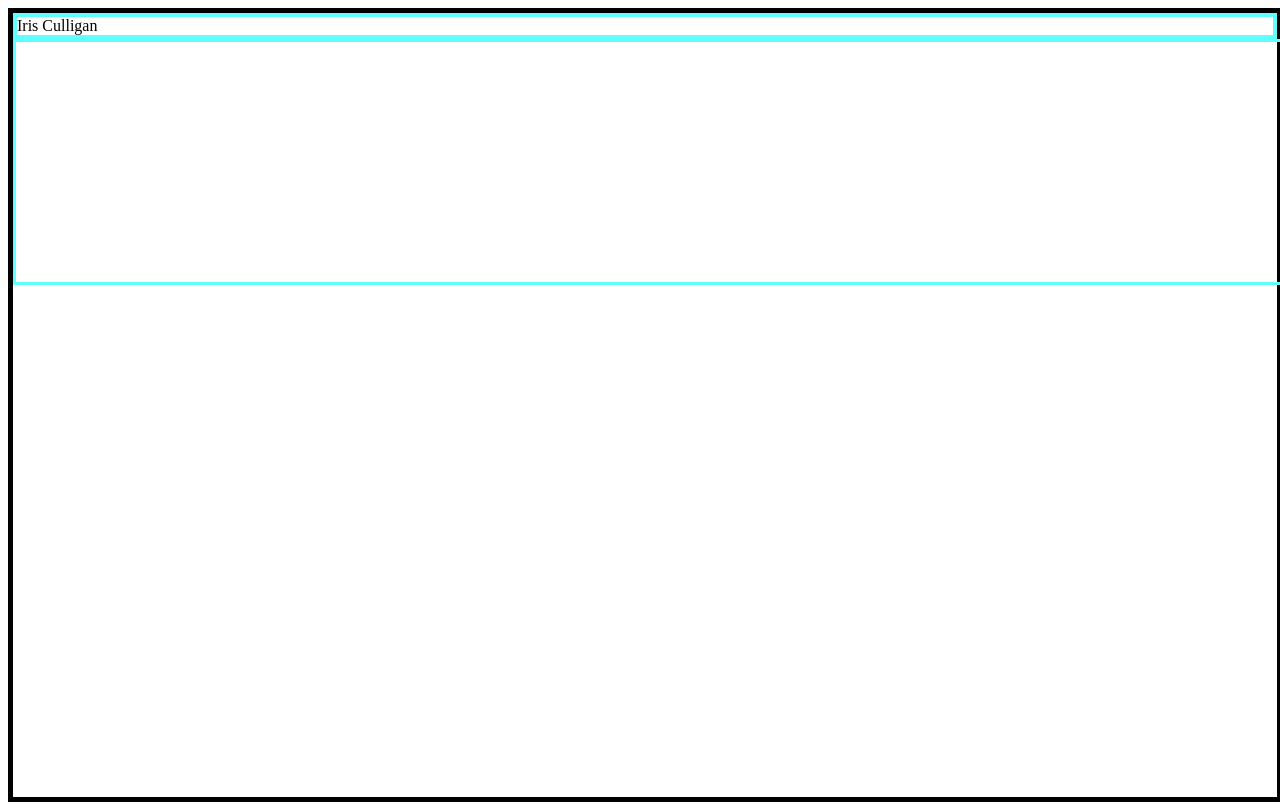
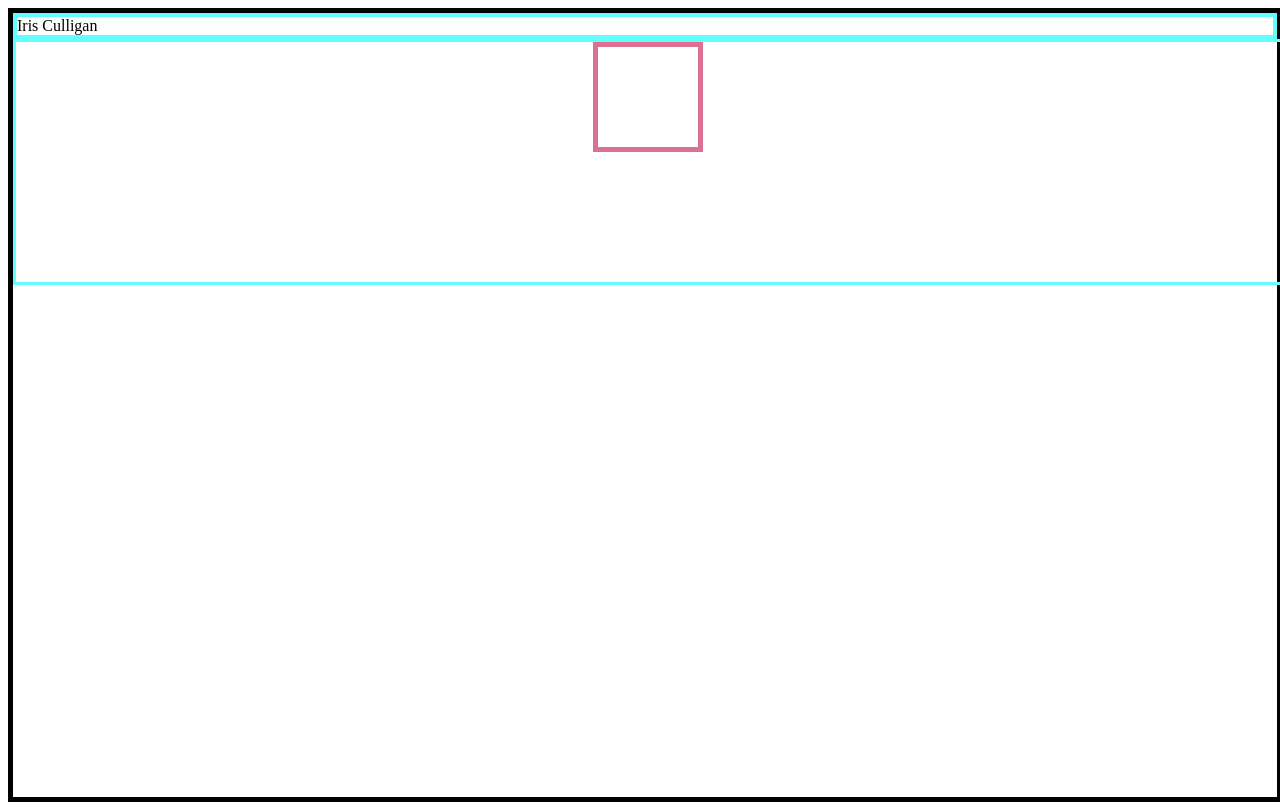
Before and after one commit to cacteyeris/cacteyeris.github.io, a plain HTML site: page index.html in a window 1280 px wide. Drawn offline with Linux system fonts and the light colour scheme.

Commit message:
Update index.html

```diff
--- a/index.html
+++ b/index.html
@@ -21,6 +21,14 @@
        width: 100%;
        border: solid #60FFFD;
        height: 30vh;
+       text-align: center;
+     }
+
+     .portrait{
+       border: 5px solid palevioletred;
+       height: 100px;
+       width: 100px;
+       display: inline-block;
      }
     </style>
 
@@ -49,8 +57,10 @@
   <body>
     <div class="container">
       <div class="header">Iris Culligan</div>
-      <div class="hero"
-    </div>
+      <div class="hero">
+        <div class="portrait"></div>
+      </div>
+   </div>
 
 
 
```
